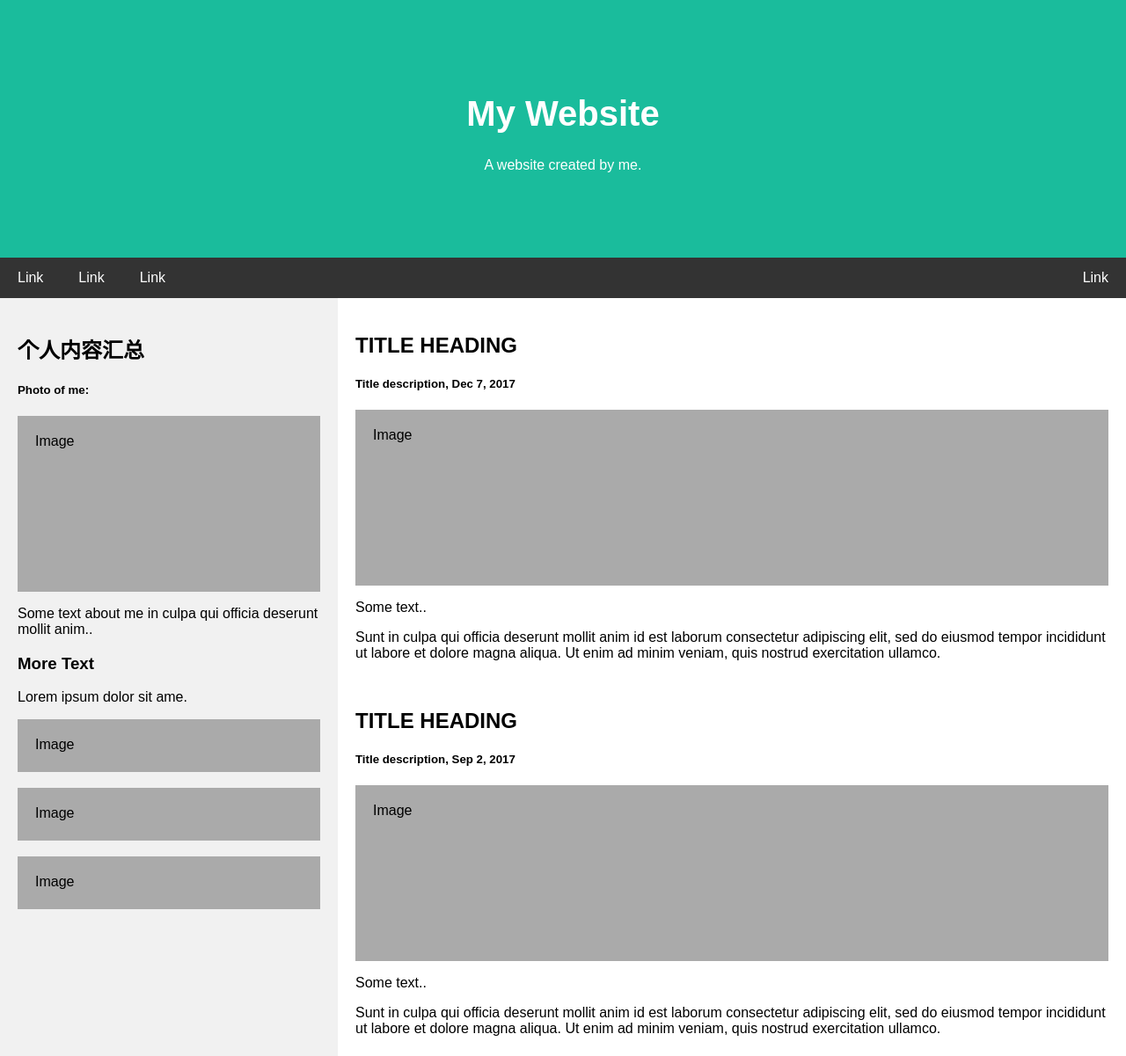
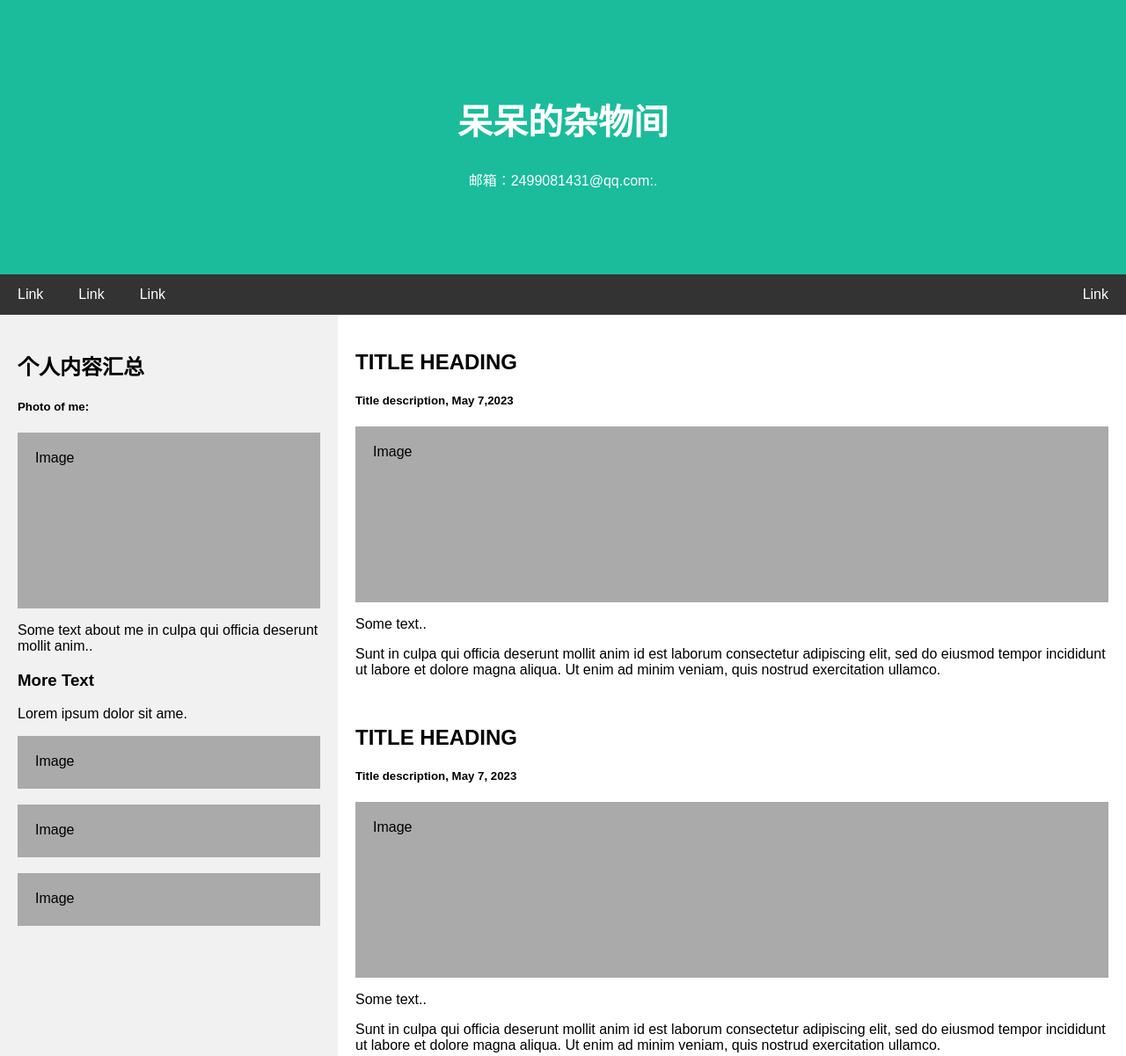
Before and after one commit to qihuzhishang/qihuzhishang.github.io, a plain HTML site: page index.html in a window 1280 px wide. Shown: the top 1201 px of the page at 88% size. Drawn offline with Linux system fonts and the light colour scheme.

Commit message:
Update index.html

```diff
--- a/index.html
+++ b/index.html
@@ -1,7 +1,7 @@
 <!DOCTYPE html>
 <html lang="en">
 <head>
-<title>呆呆的杂物间</title>
+<title>呆呆的网站</title>
 <meta charset="UTF-8">
 <meta name="viewport" content="width=device-width, initial-scale=1">
 <style>
@@ -113,8 +113,8 @@ body {
 <body>
 
 <div class="header">
-  <h1>My Website</h1>
-  <p>A website created by me.</p>
+  <h1>呆呆的杂物间</h1>
+  <p>邮箱：2499081431@qq.com:.</p>
 </div>
 
 <div class="navbar">
@@ -138,13 +138,13 @@ body {
   </div>
   <div class="main">
     <h2>TITLE HEADING</h2>
-    <h5>Title description, Dec 7, 2017</h5>
+    <h5>Title description, May 7,2023</h5>
     <div class="fakeimg" style="height:200px;">Image</div>
     <p>Some text..</p>
     <p>Sunt in culpa qui officia deserunt mollit anim id est laborum consectetur adipiscing elit, sed do eiusmod tempor incididunt ut labore et dolore magna aliqua. Ut enim ad minim veniam, quis nostrud exercitation ullamco.</p>
     <br>
     <h2>TITLE HEADING</h2>
-    <h5>Title description, Sep 2, 2017</h5>
+    <h5>Title description, May 7, 2023</h5>
     <div class="fakeimg" style="height:200px;">Image</div>
     <p>Some text..</p>
     <p>Sunt in culpa qui officia deserunt mollit anim id est laborum consectetur adipiscing elit, sed do eiusmod tempor incididunt ut labore et dolore magna aliqua. Ut enim ad minim veniam, quis nostrud exercitation ullamco.</p>
```
